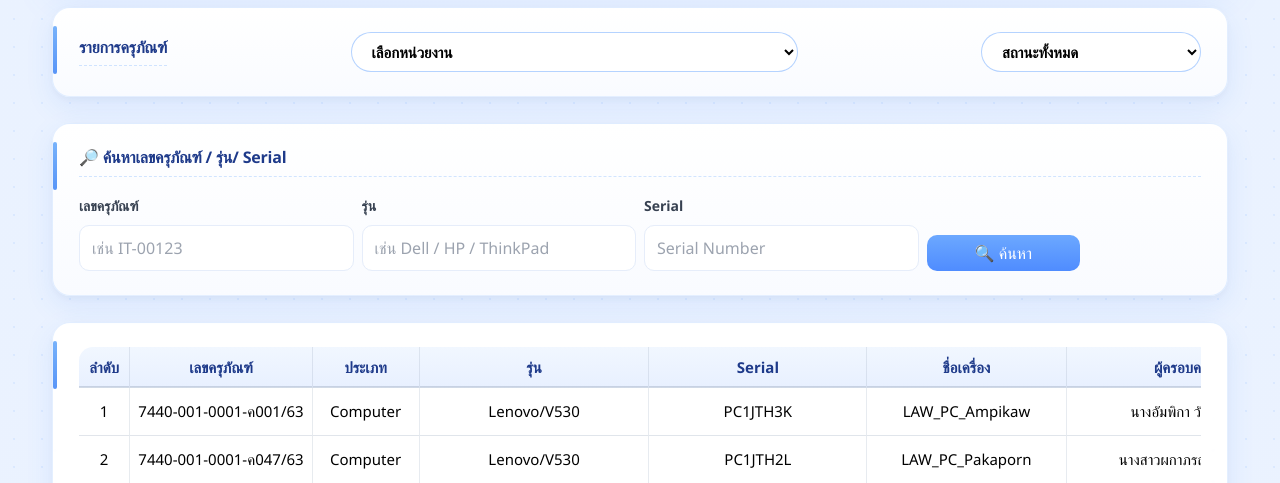
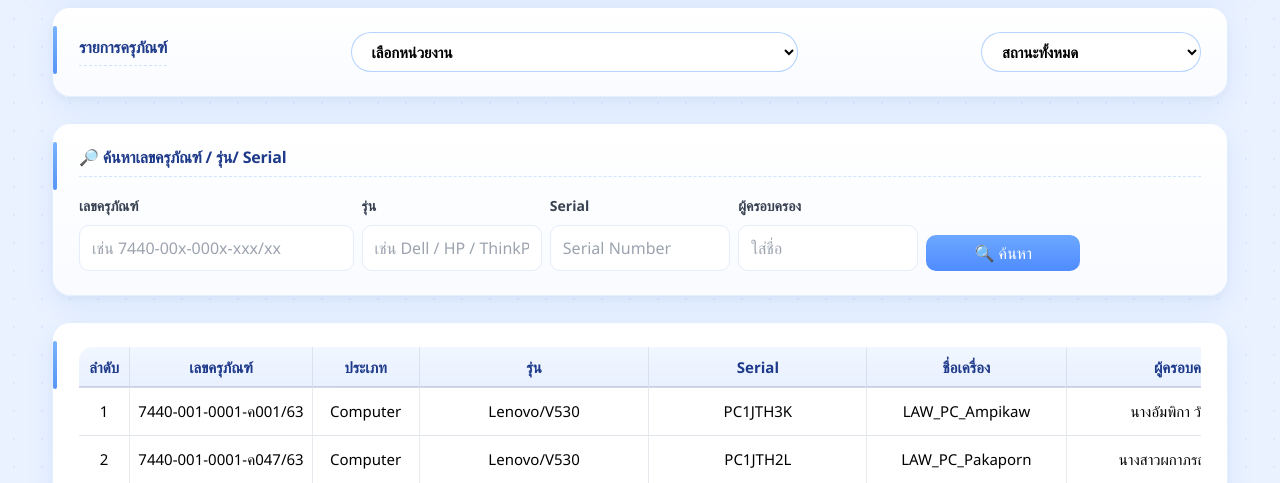
Before and after one commit to vanillacool04-sudo/report-app, a Flask app: page /assets in a window 1280 px wide. Shown: the part 163-646 px from the top of the page. Run offline with Flask 3, Linux system fonts and the light colour scheme; data comes from the database, SQL or seed files in the repository; both versions use the stored data as it was after the commit.

Commit message:
เพิ่มค้นหาแบบใส่ชื่อ

```diff
--- a/app.py
+++ b/app.py
@@ -1506,6 +1506,7 @@ def assets_search():
     asset_no = request.args.get("asset_no", "").strip()
     serial = request.args.get("serial", "").strip()
     model = request.args.get("model", "").strip()
+    owner = request.args.get("owner", "").strip()
 
     conn = sqlite3.connect(DB_NAME)
     cursor = conn.cursor()
@@ -1513,12 +1514,12 @@ def assets_search():
     where = "WHERE 1=1"
     params = []
 
-    # 🔹 ค้นหาเลขครุภัณฑ์แบบตรงตัว
+    # 🔹 ค้นหาเลขครุภัณฑ์ แบบบางส่วน
     if asset_no:
-        where += " AND asset_no = ?"
-        params.append(asset_no)
-
-    # 🔹 ค้นหาเลขรุ่นแบบตรงตัว
+        where += " AND asset_no LIKE ?"
+        params.append(f"%{asset_no}%")
+
+    # 🔹 ค้นหาเลขรุ่น แบบบางส่วน
     if model:
         where += " AND asset_model LIKE ?"
         params.append(f"%{model}%")
@@ -1527,6 +1528,11 @@ def assets_search():
     if serial:
         where += " AND serial_no LIKE ?"
         params.append(f"%{serial}%")
+
+    # 🔹 ค้นหาผู้ครอบครอง (บางส่วน)
+    if owner:
+        where += " AND owner_name LIKE ?"
+        params.append(f"%{owner}%")
 
     cursor.execute(f"""
         SELECT
@@ -1959,18 +1965,18 @@ def assets_summary():
 
     if q:
         cursor.execute("""
-        SELECT
-            asset_no,
-            asset_type,
-            asset_model,
-            serial_no,
-            hostname,
-            owner_name,
-            department,
-            status
-        FROM assets
-        WHERE asset_no = ?
-    """, (q,))
+            SELECT
+                asset_no,
+                asset_type,
+                asset_model,
+                serial_no,
+                hostname,
+                owner_name,
+                department,
+                status
+            FROM assets
+            WHERE asset_no LIKE ?
+        """, (f"%{q}%",))
     asset_detail = cursor.fetchone()
 
     conn.close()
--- a/templates/assets_list.html
+++ b/templates/assets_list.html
@@ -150,12 +150,12 @@
                     <input type="text"
                         name="asset_no"
                         class="form-control"
-                        placeholder="เช่น IT-00123"
+                        placeholder="เช่น 7440-00x-000x-xxx/xx"
                         value="{{ request.args.get('asset_no','') }}">
                 </div>
 
                 <!-- ⭐ เพิ่มช่องนี้ -->
-                <div class="col-md-3">
+                <div class="col-md-2">
                     <label class="form-label">รุ่น</label>
                     <input type="text"
                         name="model"
@@ -165,13 +165,22 @@
                 </div>
 
 
-                <div class="col-md-3">
+                <div class="col-md-2">
                     <label class="form-label">Serial</label>
                     <input type="text"
                         name="serial"
                         class="form-control"
                         placeholder="Serial Number"
                         value="{{ request.args.get('serial','') }}">
+                </div>
+
+                <div class="col-md-2">
+                    <label class="form-label">ผู้ครอบครอง</label>
+                    <input type="text"
+                        name="owner"
+                        class="form-control"
+                        placeholder="ใส่ชื่อ"
+                        value="{{ request.args.get('owner','') }}">
                 </div>
 
 
```
Also changed, not shown: report.db, static/signatures/2dc31090ccb64af2aa508177fdc88a56.png (added), static/signatures/31406cadaf734536a793a8a61d24d03d.png (added), static/signatures/36cb1dc710e748dfbc96f63ff679991b.png (added), static/signatures/94d4f3fb7d204fbaa6017b5d02d3b15a.png (added).
